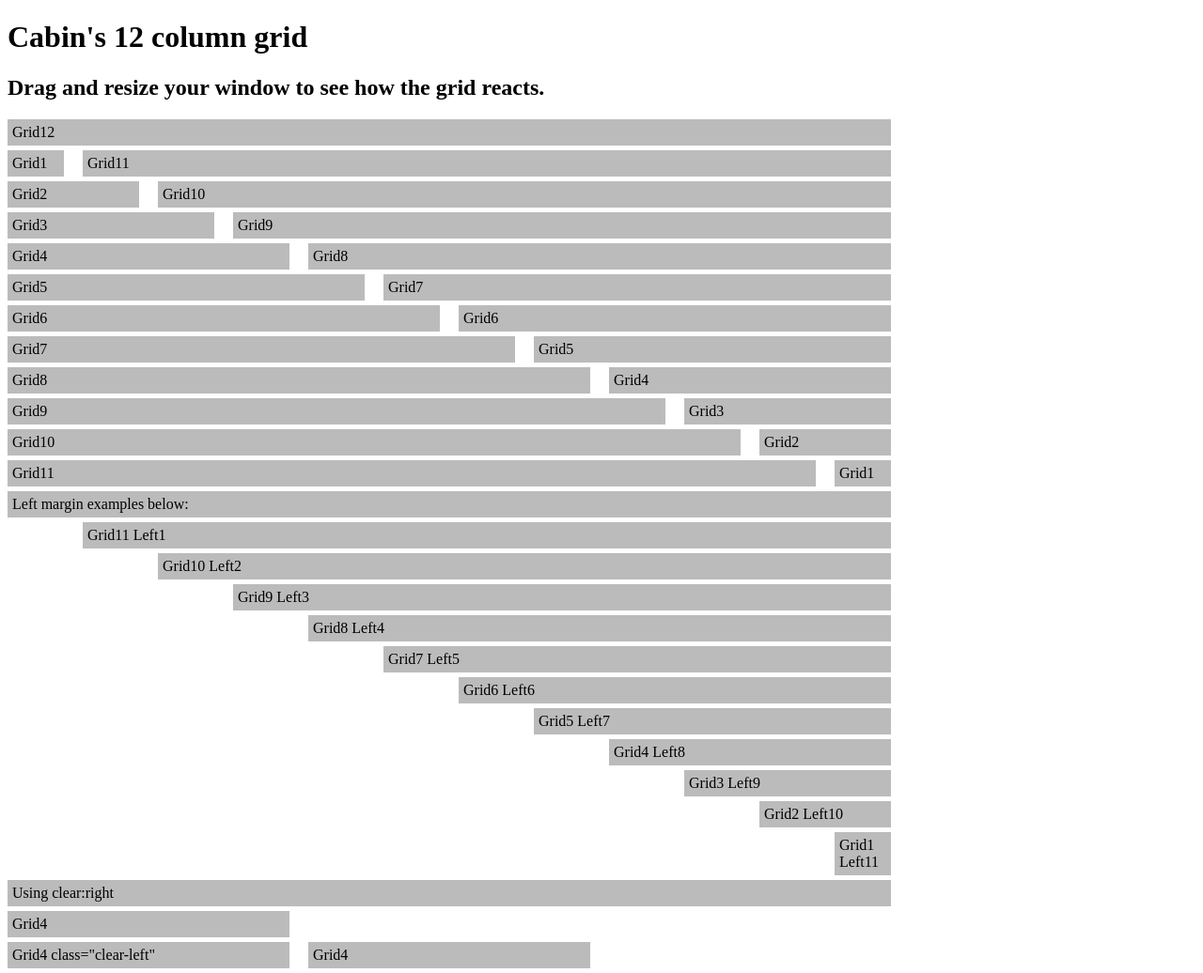
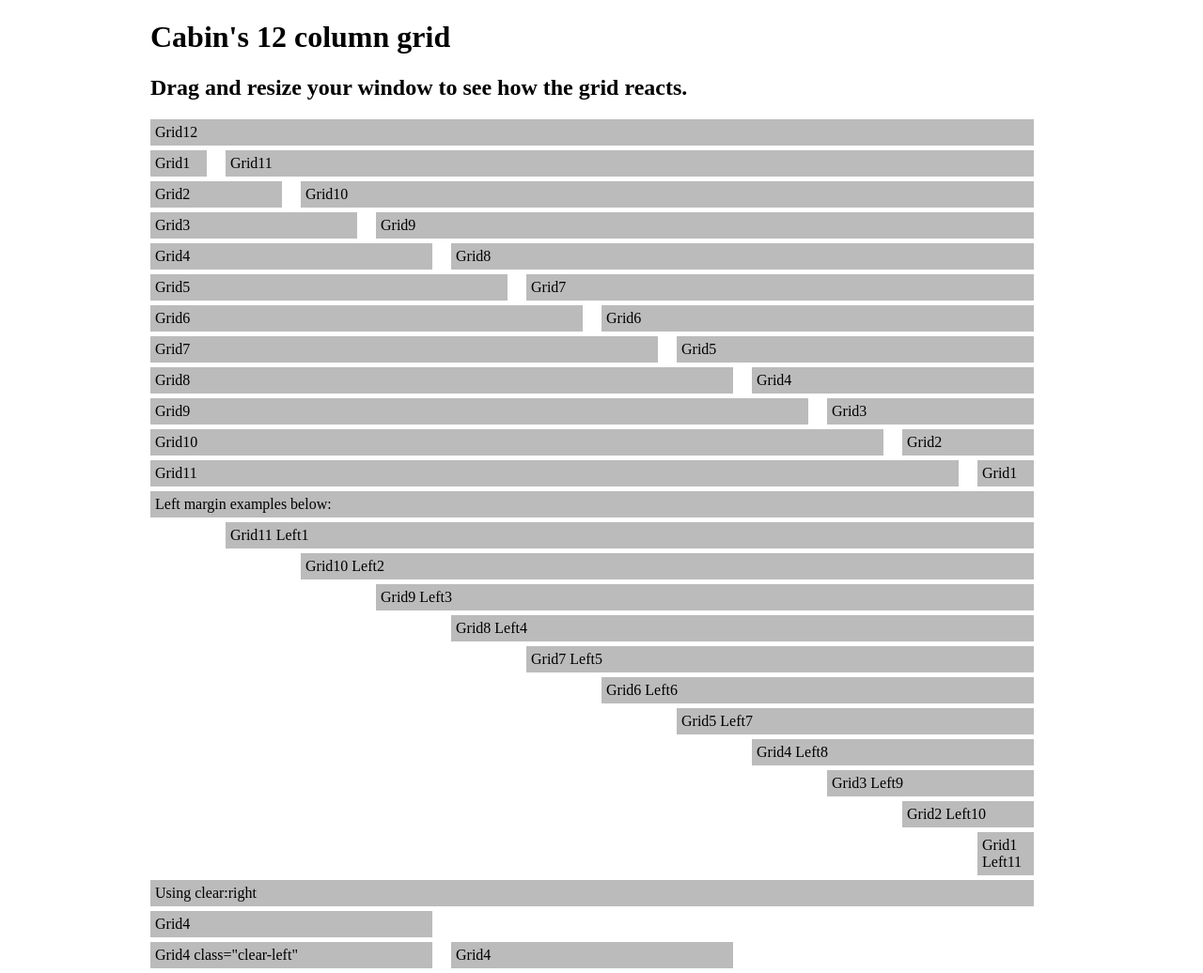
Before and after one commit to RwwL/Cabin-Extensions, a plain HTML site: page 12 Col/12col-test.html in a window 1280 px wide. Shown: the whole page at 94% size. Drawn offline with Linux system fonts and the light colour scheme.

Commit message:
Updated 12col grid

```diff
--- a/12 Col/grid12.cabin.css
+++ b/12 Col/grid12.cabin.css
@@ -3,6 +3,16 @@
 
 Licensed under GPL and MIT
 -----------------------------------------------*/
+/*
+I have included the .wrapper styles here
+so that the grid demonstration will work. You
+should remove the .wrapper styles from this
+file when you use it
+*/
+.wrapper {
+	width:960px;
+	margin:0 auto;
+}
 /*----------------------------------------
 Setup grid
 Grid sizes based on 960gs
```
